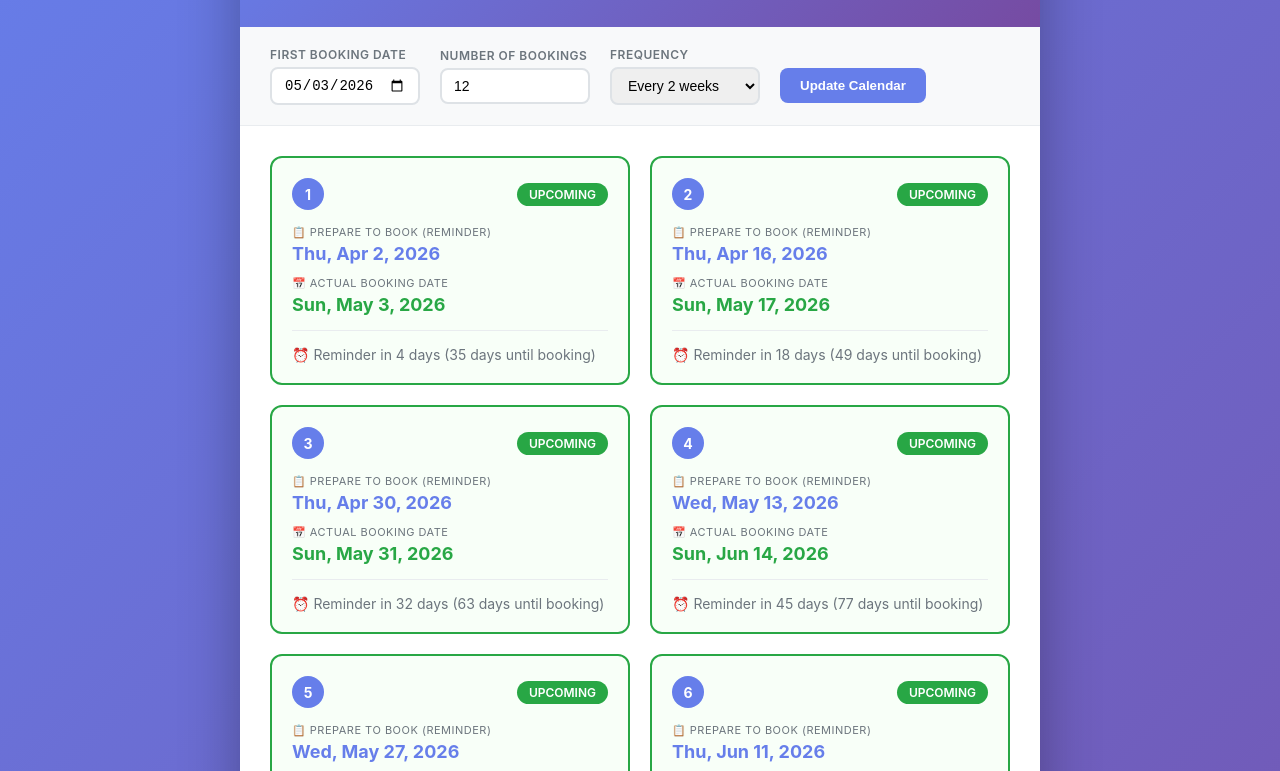
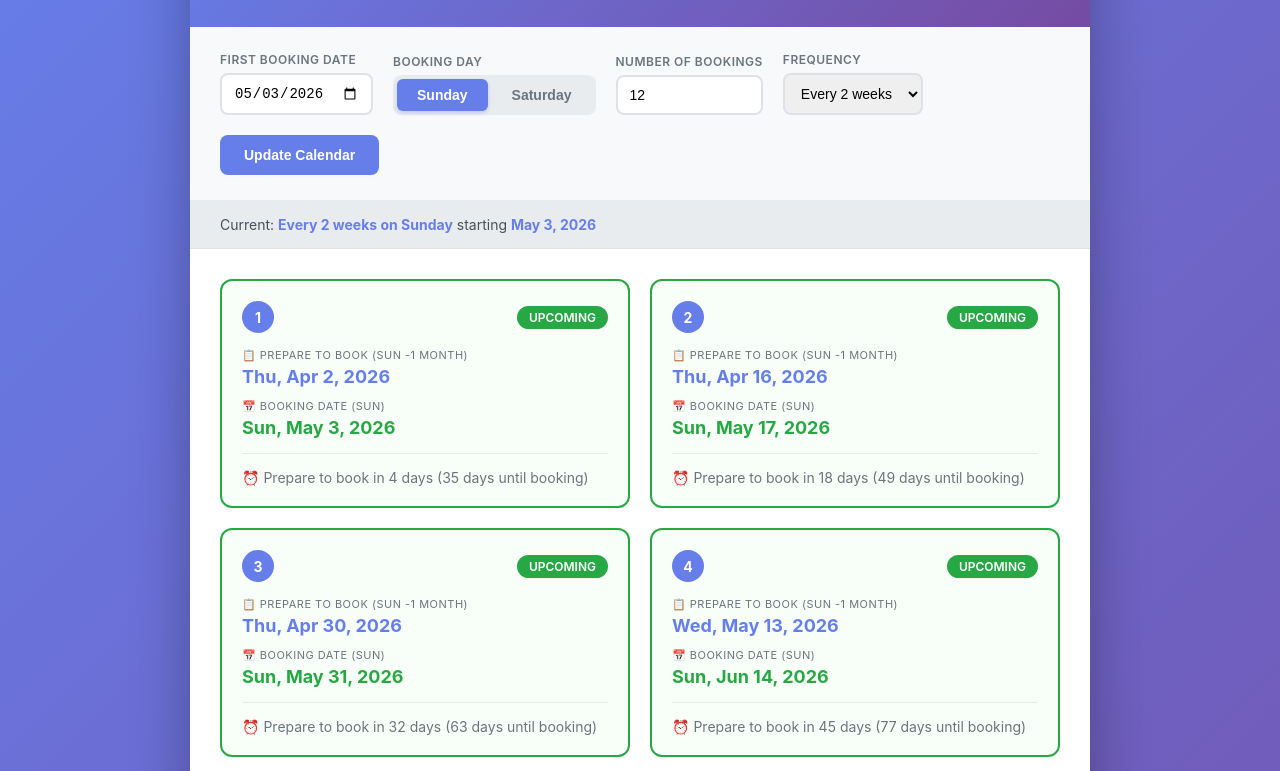
Before and after one commit to absolutelatte/facility-booking-reminder, a plain HTML site: page index.html in a window 1280 px wide. Shown: the part 137-908 px from the top of the page. Drawn offline with Linux system fonts and the light colour scheme.

Commit message:
made changes

```diff
--- a/index.html
+++ b/index.html
@@ -19,7 +19,7 @@
         }
 
         .container {
-            max-width: 800px;
+            max-width: 900px;
             margin: 0 auto;
             background: white;
             border-radius: 20px;
@@ -46,19 +46,19 @@
         }
 
         .controls {
-            padding: 20px 30px;
+            padding: 25px 30px;
             background: #f8f9fa;
             border-bottom: 1px solid #e9ecef;
             display: flex;
             gap: 20px;
             flex-wrap: wrap;
-            align-items: center;
+            align-items: flex-end;
         }
 
         .control-group {
             display: flex;
             flex-direction: column;
-            gap: 5px;
+            gap: 6px;
         }
 
         .control-group label {
@@ -70,11 +70,11 @@
         }
 
         .control-group input, .control-group select {
-            padding: 8px 12px;
+            padding: 10px 12px;
             border: 2px solid #dee2e6;
             border-radius: 8px;
             font-size: 14px;
-            width: 150px;
+            min-width: 140px;
             transition: border-color 0.2s;
         }
 
@@ -83,26 +83,58 @@
             border-color: #667eea;
         }
 
-        button {
+        /* Day Toggle Switch */
+        .day-toggle {
+            display: flex;
+            background: #e9ecef;
+            border-radius: 8px;
+            padding: 4px;
+            gap: 4px;
+        }
+
+        .day-toggle button {
+            padding: 8px 20px;
+            border: none;
+            background: transparent;
+            color: #6c757d;
+            font-weight: 600;
+            cursor: pointer;
+            border-radius: 6px;
+            transition: all 0.2s;
+            font-size: 14px;
+            margin: 0;
+        }
+
+        .day-toggle button.active {
+            background: #667eea;
+            color: white;
+            box-shadow: 0 2px 4px rgba(102, 126, 234, 0.3);
+        }
+
+        .day-toggle button:hover:not(.active) {
+            background: rgba(255,255,255,0.5);
+        }
+
+        .update-btn {
             background: #667eea;
             color: white;
             border: none;
-            padding: 10px 20px;
+            padding: 12px 24px;
             border-radius: 8px;
             cursor: pointer;
             font-weight: 600;
             transition: transform 0.2s, background 0.2s;
-            margin-top: 18px;
+            font-size: 14px;
         }
 
-        button:hover {
+        .update-btn:hover {
             background: #5568d3;
             transform: translateY(-2px);
         }
 
         .calendar-grid {
             display: grid;
-            grid-template-columns: repeat(auto-fill, minmax(280px, 1fr));
+            grid-template-columns: repeat(auto-fill, minmax(300px, 1fr));
             gap: 20px;
             padding: 30px;
         }
@@ -222,6 +254,7 @@
             text-align: center;
             padding: 60px 30px;
             color: #6c757d;
+            grid-column: 1 / -1;
         }
 
         .empty-state svg {
@@ -236,7 +269,7 @@
             background: #f8f9fa;
             border-top: 1px solid #e9ecef;
             display: flex;
-            gap: 20px;
+            gap: 25px;
             flex-wrap: wrap;
             justify-content: center;
         }
@@ -258,13 +291,26 @@
         .dot-past { background: #6c757d; }
         .dot-today { background: #ffc107; }
         .dot-upcoming { background: #28a745; }
+
+        .current-settings {
+            padding: 15px 30px;
+            background: #e9ecef;
+            font-size: 14px;
+            color: #495057;
+            border-bottom: 1px solid #dee2e6;
+        }
+
+        .current-settings strong {
+            color: #667eea;
+        }
     </style>
+<base target="_blank">
 </head>
 <body>
     <div class="container">
         <div class="header">
             <h1>📅 Facility Booking Calendar</h1>
-            <p>Bi-weekly Sunday bookings with 1-month advance reminders</p>
+            <p>Bi-weekly bookings with 1-month advance reminders</p>
         </div>
 
         <div class="controls">
@@ -272,19 +318,35 @@
                 <label>First Booking Date</label>
                 <input type="date" id="startDate" value="2026-05-03">
             </div>
+
+            <div class="control-group">
+                <label>Booking Day</label>
+                <div class="day-toggle">
+                    <button type="button" id="btnSunday" class="active" onclick="setDay(0)">Sunday</button>
+                    <button type="button" id="btnSaturday" onclick="setDay(6)">Saturday</button>
+                </div>
+            </div>
+
             <div class="control-group">
                 <label>Number of Bookings</label>
                 <input type="number" id="count" value="12" min="1" max="52">
             </div>
+
             <div class="control-group">
                 <label>Frequency</label>
                 <select id="frequency">
                     <option value="14">Every 2 weeks</option>
                     <option value="7">Weekly</option>
+                    <option value="21">Every 3 weeks</option>
                     <option value="28">Monthly</option>
                 </select>
             </div>
-            <button onclick="generateCalendar()">Update Calendar</button>
+
+            <button class="update-btn" onclick="generateCalendar()">Update Calendar</button>
+        </div>
+
+        <div class="current-settings" id="currentSettings">
+            Current: <strong>Every 2 weeks on Sunday</strong> starting <strong>May 3, 2026</strong>
         </div>
 
         <div class="calendar-grid" id="calendarGrid">
@@ -308,6 +370,27 @@
     </div>
 
     <script>
+        let selectedDay = 0; // 0 = Sunday, 6 = Saturday
+
+        function setDay(day) {
+            selectedDay = day;
+            document.getElementById('btnSunday').classList.toggle('active', day === 0);
+            document.getElementById('btnSaturday').classList.toggle('active', day === 6);
+            updateSettingsText();
+        }
+
+        function updateSettingsText() {
+            const startDate = new Date(document.getElementById('startDate').value);
+            const dayName = selectedDay === 0 ? 'Sunday' : 'Saturday';
+            const frequency = document.getElementById('frequency');
+            const freqText = frequency.options[frequency.selectedIndex].text;
+
+            const dateStr = startDate.toLocaleDateString('en-US', { month: 'long', day: 'numeric', year: 'numeric' });
+
+            document.getElementById('currentSettings').innerHTML =
+                `Current: <strong>${freqText} on ${dayName}</strong> starting <strong>${dateStr}</strong>`;
+        }
+
         function generateCalendar() {
             const startDateInput = document.getElementById('startDate').value;
             const count = parseInt(document.getElementById('count').value);
@@ -322,24 +405,25 @@
             const today = new Date();
             today.setHours(0, 0, 0, 0);
 
-            // Ensure start date is a Sunday
+            // Adjust to selected day (Saturday or Sunday)
             let currentBooking = new Date(startDate);
-            while (currentBooking.getDay() !== 0) {
-                currentBooking.setDate(currentBooking.getDate() + 1);
+
+            // If the start date isn't already the selected day, find the next one
+            if (currentBooking.getDay() !== selectedDay) {
+                // Calculate days until next selected day
+                let daysUntil = selectedDay - currentBooking.getDay();
+                if (daysUntil < 0) {
+                    daysUntil += 7;
+                }
+                currentBooking.setDate(currentBooking.getDate() + daysUntil);
             }
 
-            let hasBookings = false;
+            updateSettingsText();
 
             for (let i = 0; i < count; i++) {
-                // Calculate reminder date (1 month before)
+                // Calculate reminder date (1 month before, minus 1 day)
                 const reminderDate = new Date(currentBooking);
                 reminderDate.setMonth(reminderDate.getMonth() - 1);
-
-                // If booking is May 3, reminder is April 3, but we want to show actionable info
-                // The user said "3 May 2026 I will need to be reminded on 2 April"
-                // So reminder is actually 1 month minus 1 day (or just the day before the same date)
-                // Actually, let's calculate exactly: May 3 minus 1 month = April 3
-                // But user said April 2, so let's subtract 1 day from the 1-month-prior date
                 reminderDate.setDate(reminderDate.getDate() - 1);
 
                 const bookingDateStr = formatDate(currentBooking);
@@ -371,11 +455,13 @@
                     if (isTodayReminder) {
                         daysUntilHtml = `<div class="days-until urgent">⚠️ Book today for ${bookingDateStr}!</div>`;
                     } else if (daysUntilReminder > 0) {
-                        daysUntilHtml = `<div class="days-until">⏰ Reminder in ${daysUntilReminder} days (${daysUntilBooking} days until booking)</div>`;
+                        daysUntilHtml = `<div class="days-until">⏰ Prepare to book in ${daysUntilReminder} days (${daysUntilBooking} days until booking)</div>`;
                     } else if (daysUntilReminder < 0 && daysUntilBooking > 0) {
                         daysUntilHtml = `<div class="days-until urgent">⚠️ Reminder was ${Math.abs(daysUntilReminder)} days ago - Book soon!</div>`;
                     }
                 }
+
+                const dayLabel = selectedDay === 0 ? 'Sun' : 'Sat';
 
                 const card = document.createElement('div');
                 card.className = `booking-card ${statusClass}`;
@@ -385,40 +471,30 @@
                         ${statusBadge}
                     </div>
                     <div class="date-section">
-                        <div class="date-label">📋 Prepare to Book (Reminder)</div>
+                        <div class="date-label">📋 Prepare to Book (${dayLabel} -1 month)</div>
                         <div class="date-value reminder">${reminderDateStr}</div>
                     </div>
                     <div class="date-section">
-                        <div class="date-label">📅 Actual Booking Date</div>
+                        <div class="date-label">📅 Booking Date (${dayLabel})</div>
                         <div class="date-value booking">${bookingDateStr}</div>
                     </div>
                     ${daysUntilHtml}
                 `;
 
                 grid.appendChild(card);
-                hasBookings = true;
 
                 // Add frequency days for next booking
                 currentBooking.setDate(currentBooking.getDate() + frequency);
-                // Ensure next booking is also Sunday (in case frequency adjustment needed)
-                while (currentBooking.getDay() !== 0) {
-                    currentBooking.setDate(currentBooking.getDate() + 1);
+
+                // Adjust to ensure it lands on the selected day
+                // This handles cases where frequency doesn't align perfectly with weeks
+                if (currentBooking.getDay() !== selectedDay) {
+                    let daysUntil = selectedDay - currentBooking.getDay();
+                    if (daysUntil < 0) {
+                        daysUntil += 7;
+                    }
+                    currentBooking.setDate(currentBooking.getDate() + daysUntil);
                 }
-            }
-
-            if (!hasBookings) {
-                grid.innerHTML = `
-                    <div class="empty-state">
-                        <svg viewBox="0 0 24 24" fill="none" stroke="currentColor" stroke-width="2">
-                            <rect x="3" y="4" width="18" height="18" rx="2" ry="2"></rect>
-                            <line x1="16" y1="2" x2="16" y2="6"></line>
-                            <line x1="8" y1="2" x2="8" y2="6"></line>
-                            <line x1="3" y1="10" x2="21" y2="10"></line>
-                        </svg>
-                        <h3>No bookings to display</h3>
-                        <p>Adjust your settings to see your booking schedule</p>
-                    </div>
-                `;
             }
         }
 
@@ -433,6 +509,11 @@
                    date1.getDate() === date2.getDate();
         }
 
+        // Event listeners for real-time updates
+        document.getElementById('startDate').addEventListener('change', updateSettingsText);
+        document.getElementById('frequency').addEventListener('change', updateSettingsText);
+        document.getElementById('count').addEventListener('change', generateCalendar);
+
         // Generate on load
         generateCalendar();
     </script>
```
